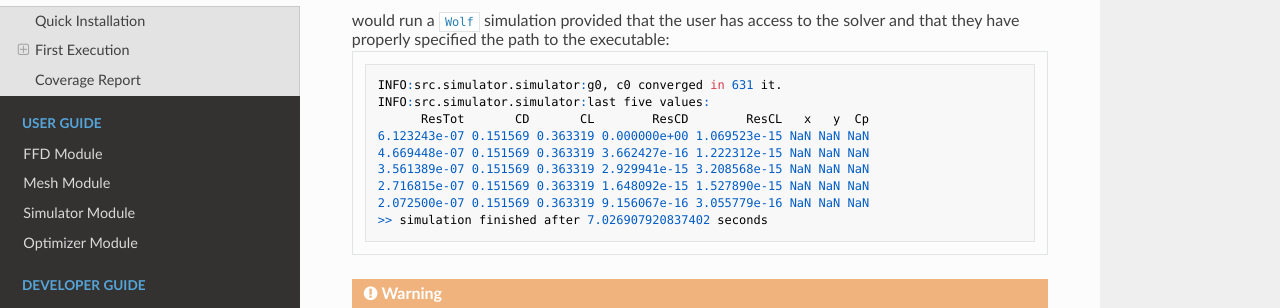
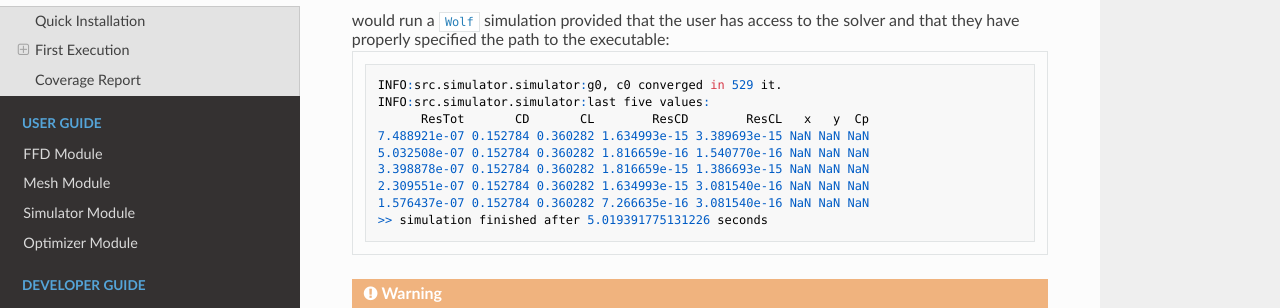
Before and after one commit to mschouler/aero-optim, an MkDocs documentation site: the page built from docs/index.md, in a window 1280 px wide and 900 px high, scrolled down 2702 px. Shown: the part 189-497 px from the top of the window. Built offline with MkDocs 1.6.1, drawn with Linux system fonts in a browser that asks for light colours; nearby versions of some CDN libraries; formulas are drawn with MathJax 3.

Commit message:
coarsen naca_base

````diff
--- a/docs/index.md
+++ b/docs/index.md
@@ -80,15 +80,15 @@ simulator -c naca_base.json -f output/naca_base.mesh
 ```
 would run a [`Wolf`](https://pages.saclay.inria.fr/frederic.alauzet/software.html) simulation provided that the user has access to the solver and that they have properly specified the path to the executable:
 ```sh
-INFO:src.simulator.simulator:g0, c0 converged in 631 it.
+INFO:src.simulator.simulator:g0, c0 converged in 529 it.
 INFO:src.simulator.simulator:last five values:
       ResTot       CD       CL        ResCD        ResCL   x   y  Cp
-6.123243e-07 0.151569 0.363319 0.000000e+00 1.069523e-15 NaN NaN NaN
-4.669448e-07 0.151569 0.363319 3.662427e-16 1.222312e-15 NaN NaN NaN
-3.561389e-07 0.151569 0.363319 2.929941e-15 3.208568e-15 NaN NaN NaN
-2.716815e-07 0.151569 0.363319 1.648092e-15 1.527890e-15 NaN NaN NaN
-2.072500e-07 0.151569 0.363319 9.156067e-16 3.055779e-16 NaN NaN NaN
->> simulation finished after 7.026907920837402 seconds
+7.488921e-07 0.152784 0.360282 1.634993e-15 3.389693e-15 NaN NaN NaN
+5.032508e-07 0.152784 0.360282 1.816659e-16 1.540770e-16 NaN NaN NaN
+3.398878e-07 0.152784 0.360282 1.816659e-15 1.386693e-15 NaN NaN NaN
+2.309551e-07 0.152784 0.360282 1.634993e-15 3.081540e-16 NaN NaN NaN
+1.576437e-07 0.152784 0.360282 7.266635e-16 3.081540e-16 NaN NaN NaN
+>> simulation finished after 5.019391775131226 seconds
 ```
 
 !!! Warning
````
Also changed, not shown: 1 other file.
